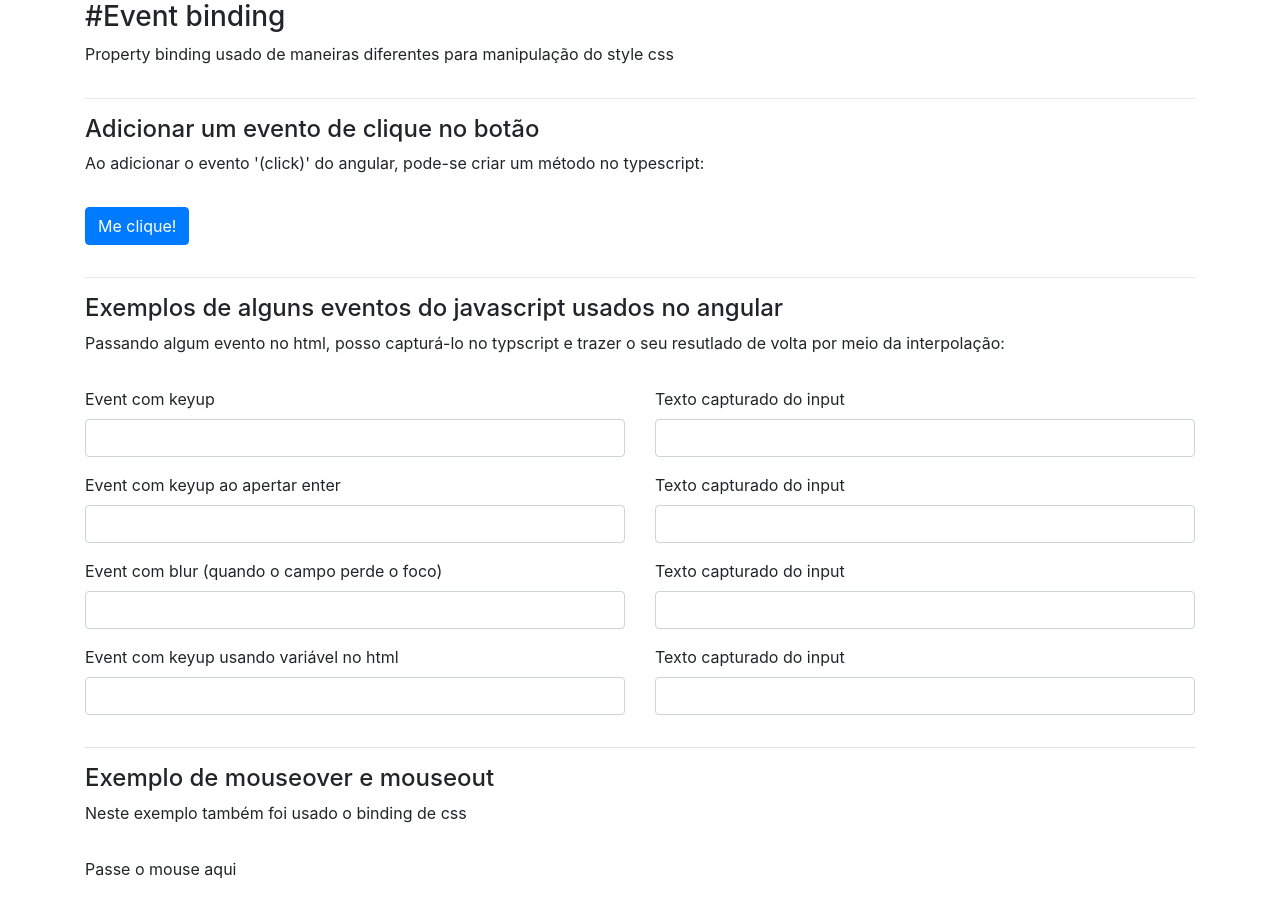
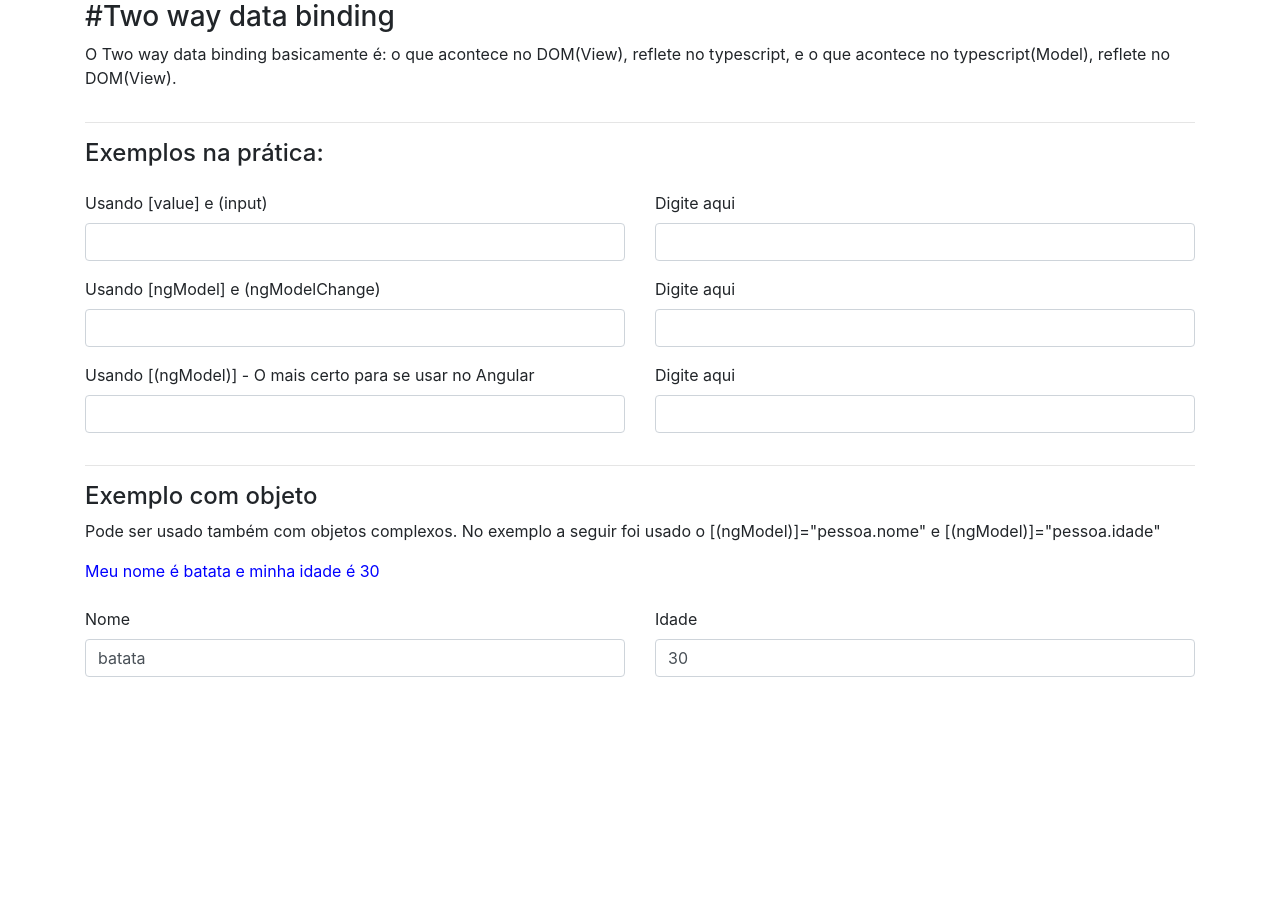
Before and after one commit to Igor14545216/angular-2-mais, an Angular app in the folder my-app/: page / in a window 1280 px wide. After the commit the page ends 800 px from the top, so only its background shows below. Built offline with nearby package versions, Linux system fonts and the light colour scheme.

Commit message:
Add exemplos de two way data binding

```diff
--- a/my-app/src/app/app.component.html
+++ b/my-app/src/app/app.component.html
@@ -2,5 +2,6 @@
     <!-- <app-cursos></app-cursos> -->
     <!-- <app-data-binding></app-data-binding> -->
     <!-- <app-class-style-binding></app-class-style-binding> -->
-    <app-event-binding></app-event-binding>
+    <!-- <app-event-binding></app-event-binding> -->
+    <app-two-way-data-binding></app-two-way-data-binding>
 </div>
--- a/my-app/src/app/app.module.ts
+++ b/my-app/src/app/app.module.ts
@@ -1,4 +1,5 @@
 import { NgModule } from '@angular/core';
+import { FormsModule }   from '@angular/forms';
 import { BrowserModule } from '@angular/platform-browser';
 
 import { AppRoutingModule } from './app-routing.module';
@@ -8,6 +9,7 @@ import { CursosModule } from './cursos/cursos.module';
 import { DataBindingComponent } from './components/data-binding/data-binding.component';
 import { ClassStyleBindingComponent } from './components/class-style-binding/class-style-binding.component';
 import { EventBindingComponent } from './components/event-binding/event-binding.component';
+import { TwoWayDataBindingComponent } from './components/two-way-data-binding/two-way-data-binding.component';
 
 @NgModule({
   declarations: [
@@ -15,12 +17,14 @@ import { EventBindingComponent } from './components/event-binding/event-binding.
     MeuPrimeiroComponent,
     DataBindingComponent,
     ClassStyleBindingComponent,
-    EventBindingComponent
+    EventBindingComponent,
+    TwoWayDataBindingComponent
   ],
   imports: [
     BrowserModule,
     AppRoutingModule,
     CursosModule,
+    FormsModule
   ],
   providers: [],
   bootstrap: [AppComponent]
--- /dev/null
+++ b/my-app/src/app/components/two-way-data-binding/two-way-data-binding.component.html
@@ -0,0 +1,67 @@
+<section>
+    <article>
+        <h3>#Two way data binding</h3>
+        <div class="row">
+            <div class="col-md-12">
+                <p>O Two way data binding basicamente é: o que acontece no DOM(View), reflete no typescript, e o que
+                    acontece no typescript(Model), reflete no DOM(View).</p>
+            </div>
+        </div>
+        <hr>
+        <div class="row">
+            <div class="col-md-12 col-xs-12 form-group">
+                <h4>Exemplos na prática:</h4>
+            </div>
+            <div class="col-md-6 col-xs-6 form-group">
+                <label>Usando [value] e (input)</label>
+                <input type="text" class="form-control" type="text" [value]="nome" (input)="nome = $event.target.value">
+            </div>
+            <div class="col-md-6 col-xs-6 form-group">
+                <label>Digite aqui</label>
+                <input type="text" class="form-control" type="text" [value]="nome" (input)="nome = $event.target.value">
+            </div>
+        </div>
+        <div class="row">
+            <div class="col-md-6 col-xs-6 form-group">
+                <label>Usando [ngModel] e (ngModelChange)</label>
+                <input type="text" class="form-control" type="text" [ngModel]="nome2" (ngModelChange)="nome2 = $event">
+            </div>
+            <div class="col-md-6 col-xs-6 form-group">
+                <label>Digite aqui</label>
+                <input type="text" class="form-control" type="text" [ngModel]="nome2" (ngModelChange)="nome2 = $event">
+            </div>
+        </div>
+        <div class="row">
+            <div class="col-md-6 col-xs-6 form-group">
+                <label>Usando [(ngModel)] - O mais certo para se usar no Angular</label>
+                <input type="text" class="form-control" type="text" [(ngModel)]="nome3">
+            </div>
+            <div class="col-md-6 col-xs-6 form-group">
+                <label>Digite aqui</label>
+                <input type="text" class="form-control" type="text" [(ngModel)]="nome3">
+            </div>
+        </div>
+        <hr>
+        <h4>Exemplo com objeto</h4>
+        <div class="row">
+            <div class="col-md-12">
+                <p>Pode ser usado também com objetos complexos. No exemplo a seguir foi usado o [(ngModel)]="pessoa.nome" e [(ngModel)]="pessoa.idade"</p>
+            </div>
+        </div>
+        <div class="row">
+            <div class="col-md-12 col-xs-12 form-group">
+                <label style="color: blue">Meu nome é {{ pessoa.nome }} e minha idade é {{ pessoa.idade }}</label>
+            </div>
+        </div>
+        <div class="row">
+            <div class="col-md-6 col-xs-6 form-group">
+                <label>Nome</label>
+                <input type="text" class="form-control" type="text" [(ngModel)]="pessoa.nome">
+            </div>
+            <div class="col-md-6 col-xs-6 form-group">
+                <label>Idade</label>
+                <input type="text" class="form-control" type="text" [(ngModel)]="pessoa.idade">
+            </div>
+        </div>
+    </article>
+</section>
--- /dev/null
+++ b/my-app/src/app/components/two-way-data-binding/two-way-data-binding.component.ts
@@ -0,0 +1,22 @@
+import { Component, OnInit } from '@angular/core';
+
+@Component({
+  selector: 'app-two-way-data-binding',
+  templateUrl: './two-way-data-binding.component.html',
+})
+export class TwoWayDataBindingComponent implements OnInit {
+
+  nome: any = '';
+  nome2: any = '';
+  nome3: string = '';
+  pessoa: any = {
+    nome: 'batata',
+    idade: 30,
+  }
+
+  constructor() { }
+
+  ngOnInit(): void {
+  }
+
+}
```
